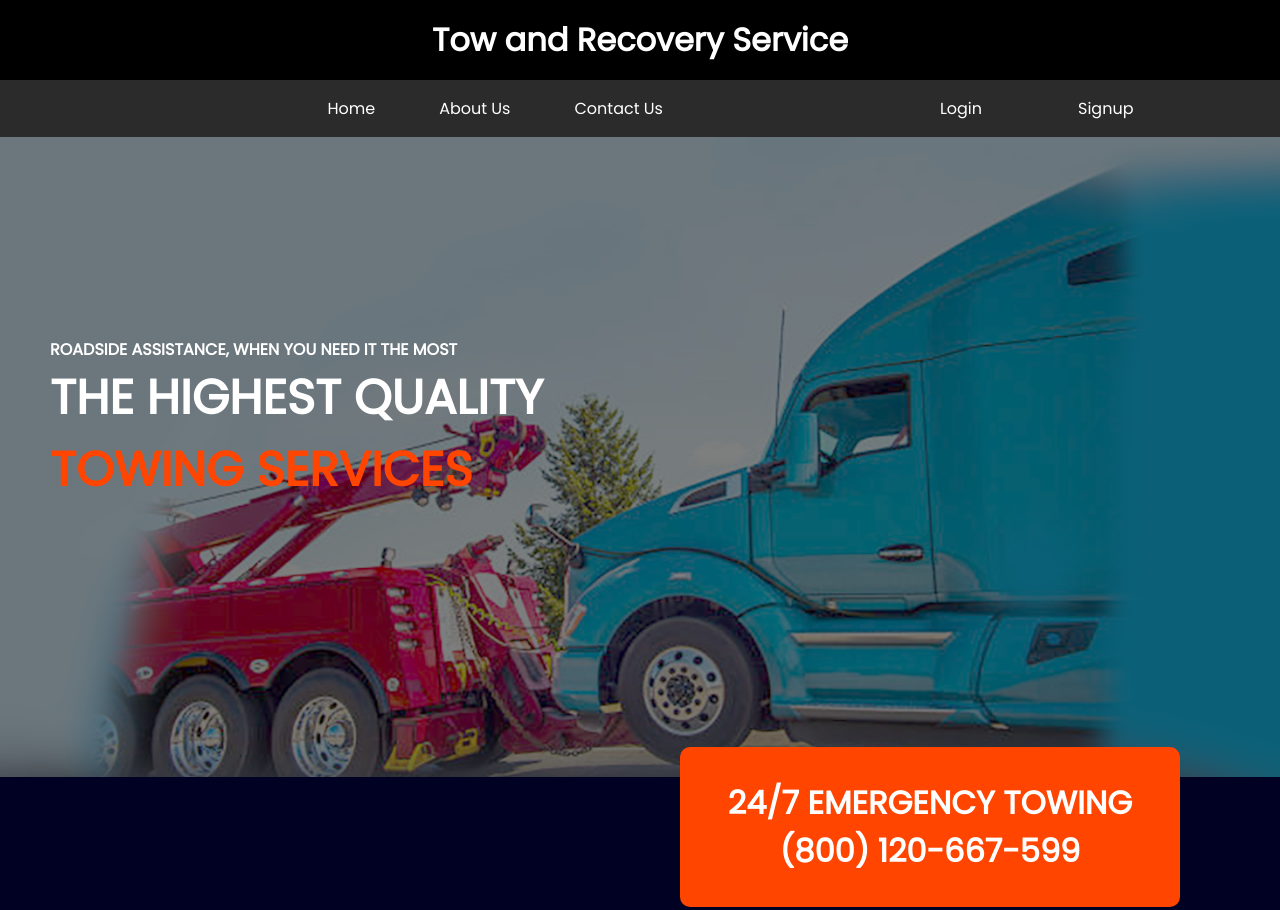
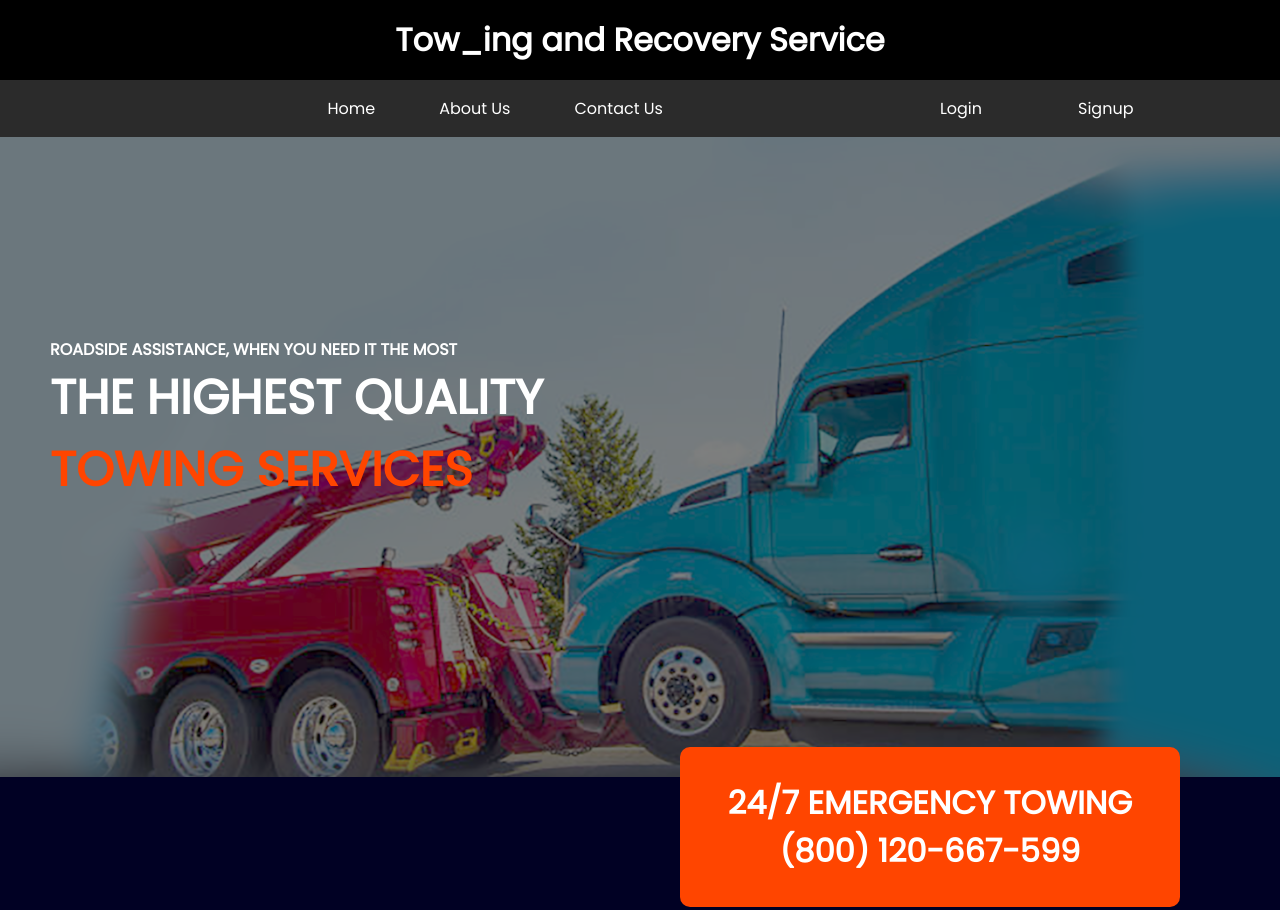
Before and after one commit to malopa/tow, a plain HTML site: page index.html in a window 1280 px wide. Shown: the top 910 px of the page. Drawn offline with nearby package versions, Linux system fonts and the light colour scheme.

Commit message:
fix header

```diff
--- a/index.html
+++ b/index.html
@@ -17,7 +17,7 @@
 </head>
 <body>
     <div class="top">
-        <h1>Tow and Recovery Service</h1>
+        <h1>Tow_ing and Recovery Service</h1>
     </div>
 <div class="navigation">
 
--- a/style.css
+++ b/style.css
@@ -37,7 +37,7 @@ body{
 }
 .menu-bar >ul{
     display: flex;
-    flex-wrap: wrap;
+    /* flex-wrap: wrap; */
     list-style: none;
 }
 .menu-bar >ul >li{
```
